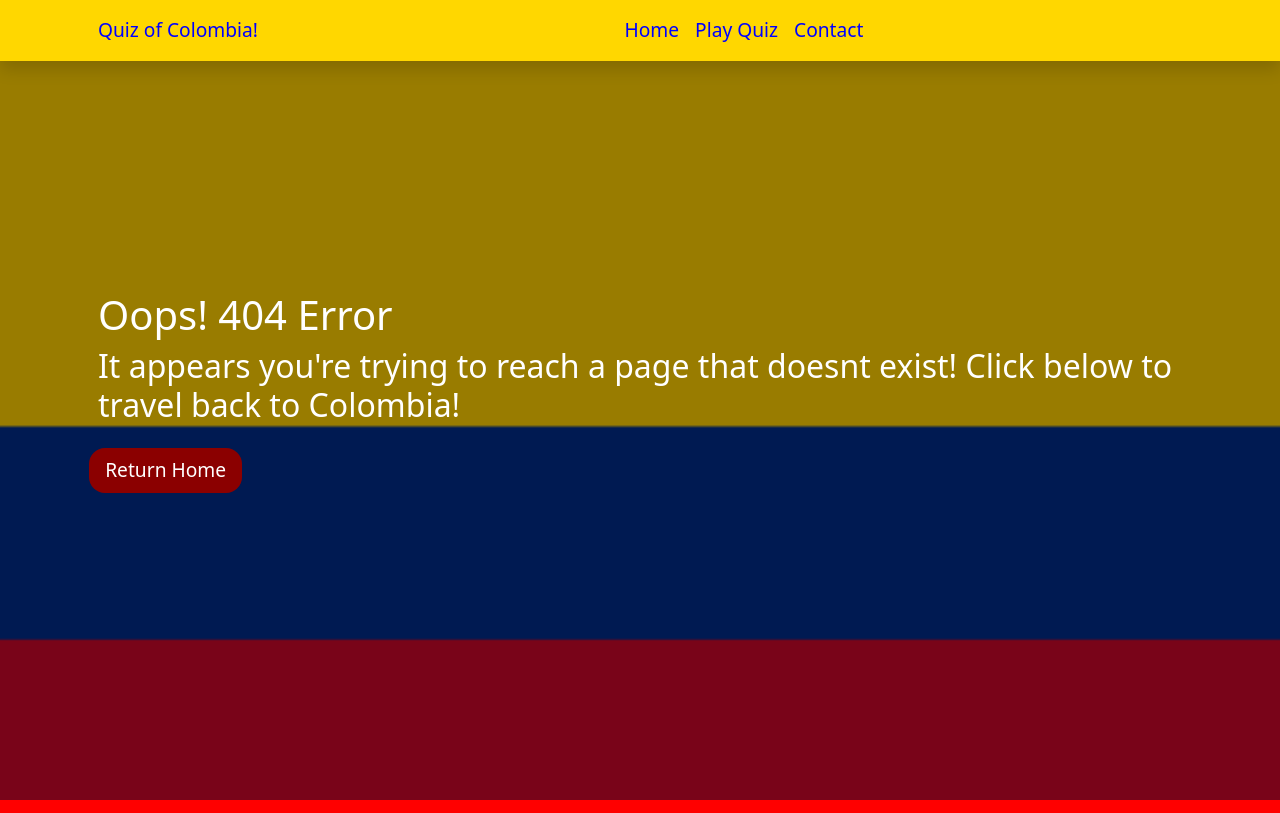
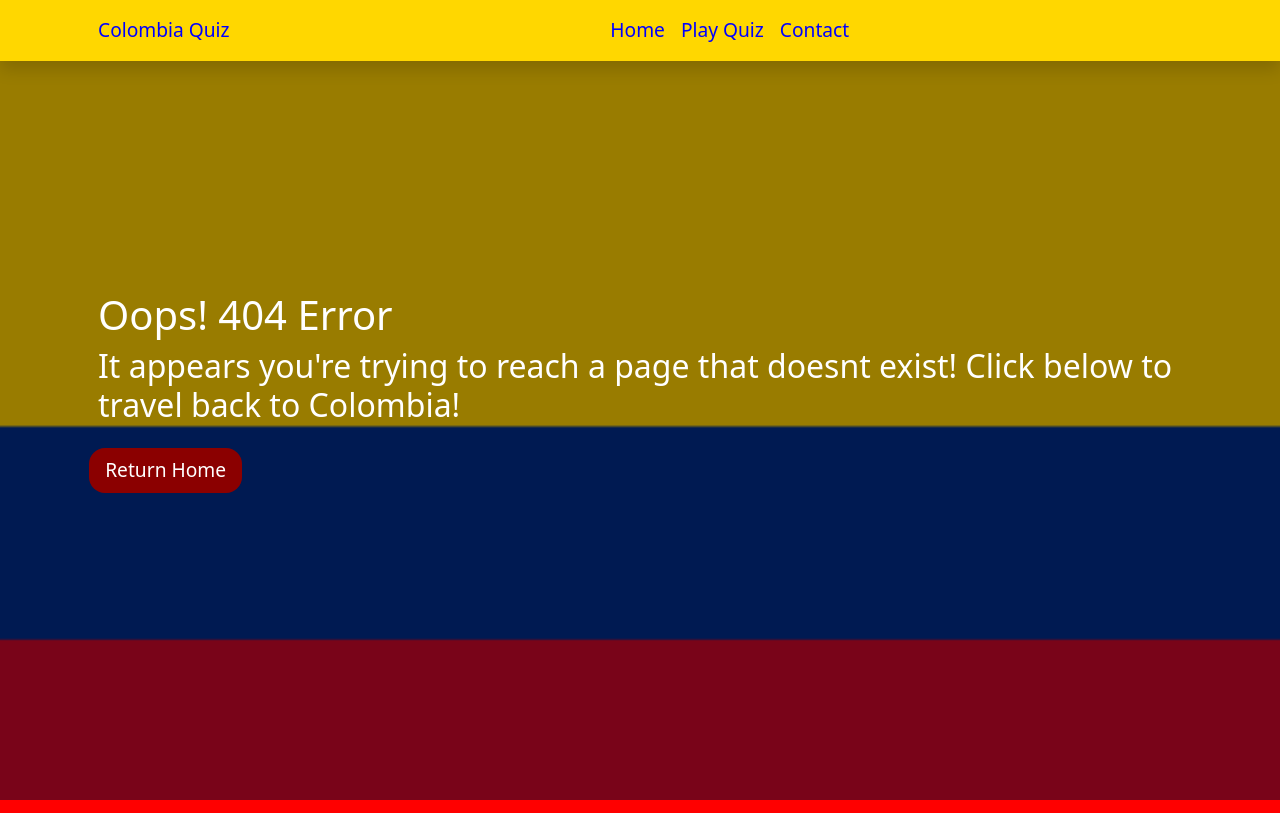
Before and after one commit to hardingrichard/ci-ms2-quiz, a plain HTML site: page 404.html in a window 1280 px wide. Shown: the top 813 px of the page. Drawn offline with nearby package versions, Linux system fonts and the light colour scheme.

Commit message:
Refactor: Amend navbar brand title

```diff
--- a/404.html
+++ b/404.html
@@ -24,7 +24,7 @@
   <header>
     <nav class="navbar navbar-expand-lg  navbar-custom shadow fixed-top">
       <div class="container">
-        <a class="navbar-brand" href="#"> Quiz of Colombia!</a>
+        <a class="navbar-brand" href="#">Colombia Quiz</a>
         <button class="navbar-toggler" type="button" data-bs-toggle="collapse" data-bs-target="#navbar-links" aria-expanded="false" aria-label="Toggle navigation">
           <span class="navbar-toggler-icon"><i class="fa fa-bars"></i></span>
         </button>
```
Also changed, not shown: contact.html (+1 -1 lines), index.html (+1 -1 lines), quiz.html (+1 -1 lines).
